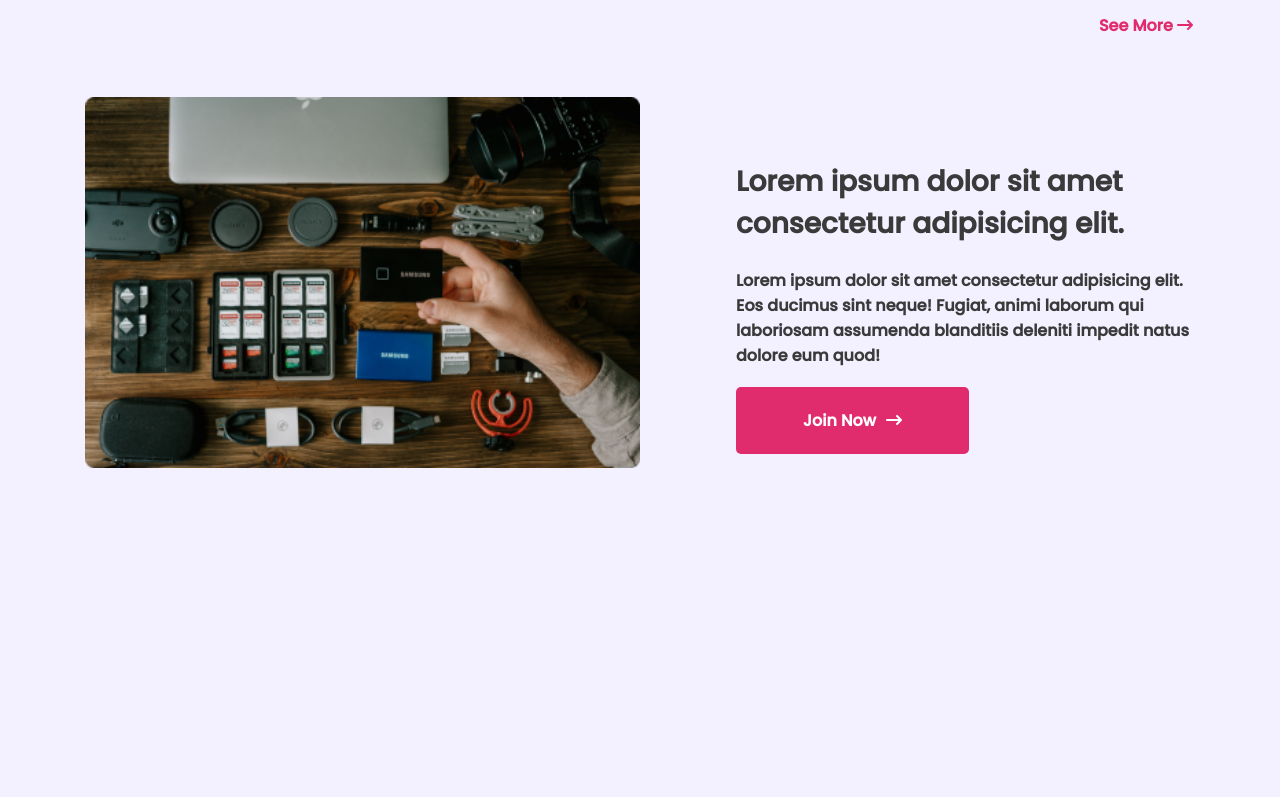
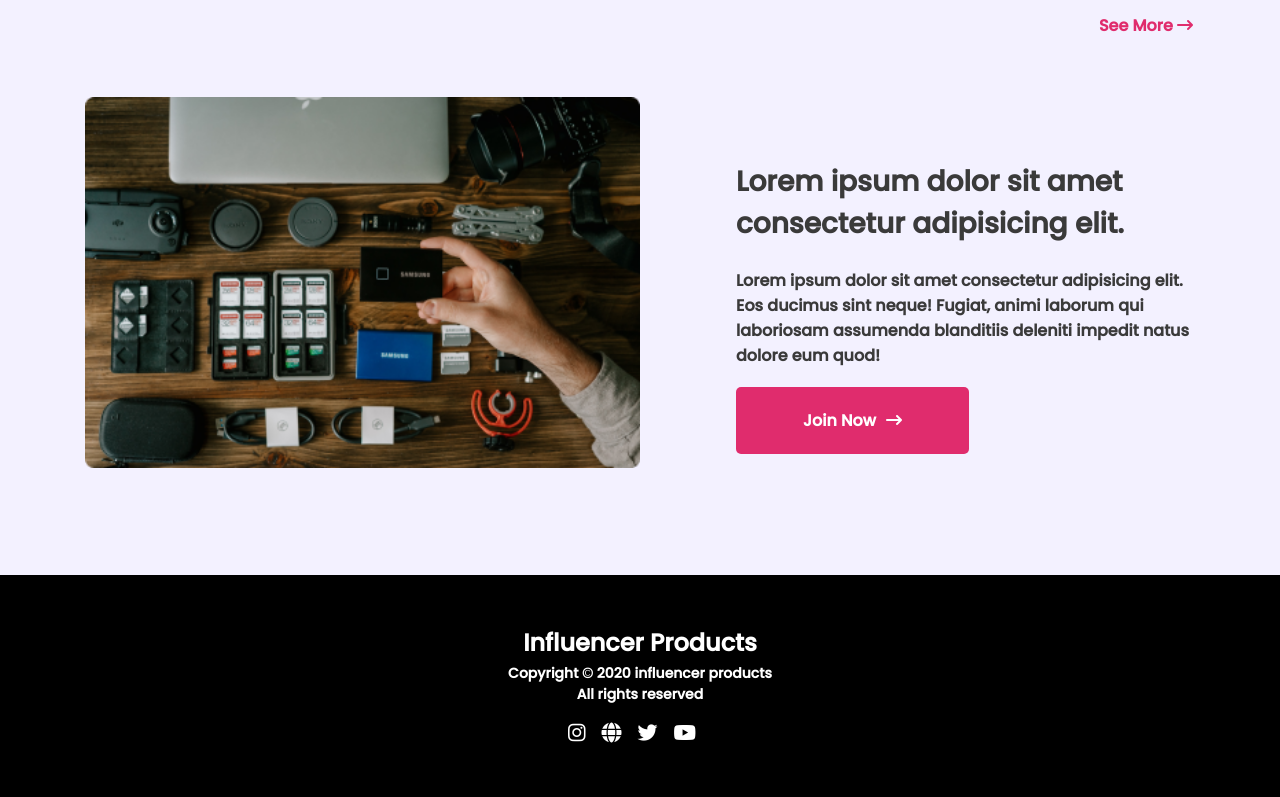
Before and after one commit to Shah-Md-Jihan/influencer-gears, a plain HTML site: page index.html in a window 1280 px wide. Shown: the part 2421-3218 px from the top of the page. Before the commit the page ends 2896 px from the top, so only its background shows below. Drawn offline with Linux system fonts and the light colour scheme.

Commit message:
footer section added

```diff
--- a/index.html
+++ b/index.html
@@ -284,6 +284,21 @@
         </section>
         <!-- feature section end -->
     </main>
+    <footer class="footer">
+        <div class="footer-contents">
+            <div class="footer-info">
+                <h4>Influencer Products</h4>
+                <p>Copyright &copy; 2020 influencer products</p>
+                <p>All rights reserved</p>
+            </div>
+            <div class="social-icon">
+                <a href=""><i class="fa-brands fa-instagram"></i></a>
+                <a href=""><i class="fa-solid fa-globe"></i></a>
+                <a href=""><i class="fa-brands fa-twitter"></i></a>
+                <a href=""><i class="fa-brands fa-youtube"></i></a>
+            </div>
+        </div>
+    </footer>
 </body>
 
 </html>
--- a/styles/style.css
+++ b/styles/style.css
@@ -201,3 +201,47 @@ p {
     color: #ffffff;
     margin-left: 10px;
 }
+
+/*======================================================================================
+                            footer section styele start
+ ======================================================================================*/
+.footer {
+    background-color: #000000;
+    margin-top: 100px;
+}
+
+.footer-contents {
+    display: grid;
+    grid-template-columns: repeat(1, 1fr);
+    justify-items: center;
+    padding-top: 50px;
+    padding-bottom: 50px;
+}
+
+.footer-info h4 {
+    font-size: 24px;
+    font-weight: 700;
+    margin: 0;
+    padding-bottom: 3px;
+    color: #ffffff;
+    text-align: center;
+}
+
+.footer-info p {
+    font-size: 14px;
+    font-weight: 700;
+    margin: 0;
+    color: #ffffff;
+    text-align: center;
+}
+
+.social-icon {
+    display: flex;
+    margin-top: 17px;
+}
+
+.social-icon i {
+    margin-right: 16px;
+    font-size: 20px;
+    color: #ffffff;
+}
```
